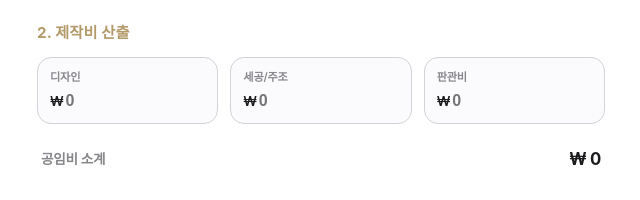
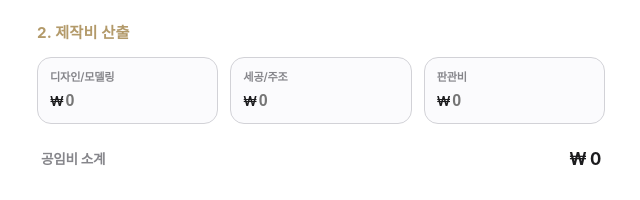
Before and after one commit to geljsj/Jewelry-Price-Estimator, a plain HTML site: page index.html in a window 1280 px wide. Shown: the part 248-448 px from the top of the page, 319-959 px from the left. Drawn offline with Linux system fonts and the light colour scheme.

Commit message:
Update index.html

```diff
--- a/index.html
+++ b/index.html
@@ -144,7 +144,7 @@
         <div class="section-header">2. 제작비 산출</div>
         <div class="grid-container">
             <div class="input-group">
-                <label>디자인</label>
+                <label>디자인/모델링</label>
                 <div class="input-wrapper"><span>₩</span><input type="text" id="design" inputmode="numeric" placeholder="0" oninput="handleInput(this)" onclick="this.select()"></div>
             </div>
             <div class="input-group">
```
